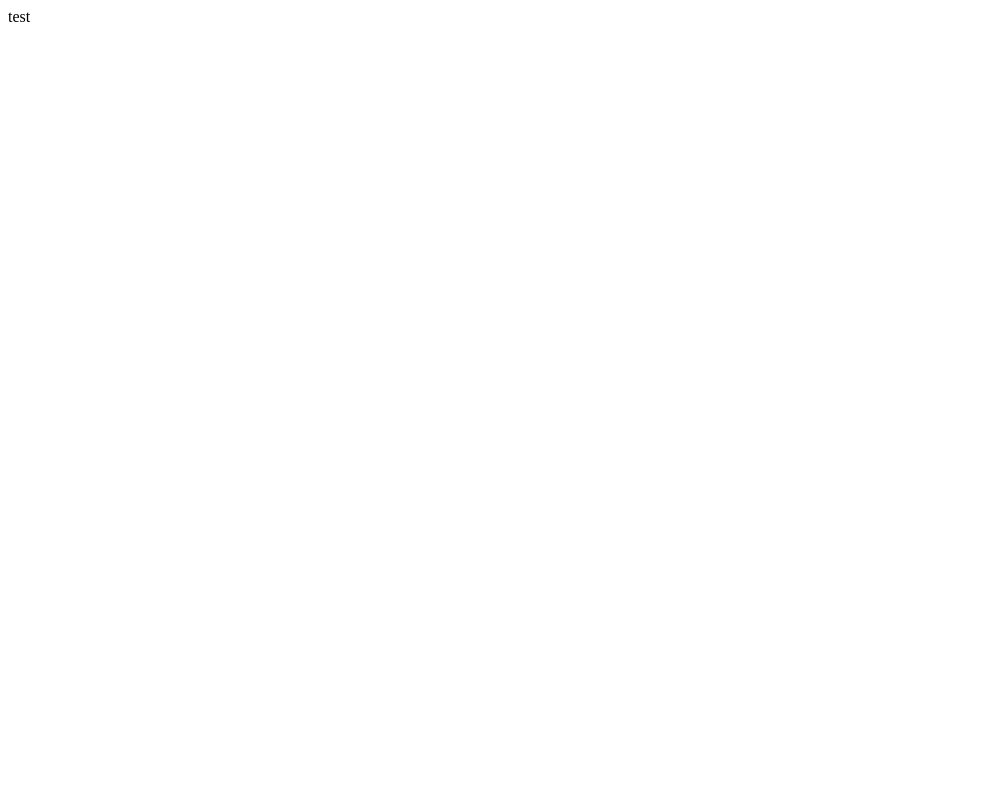
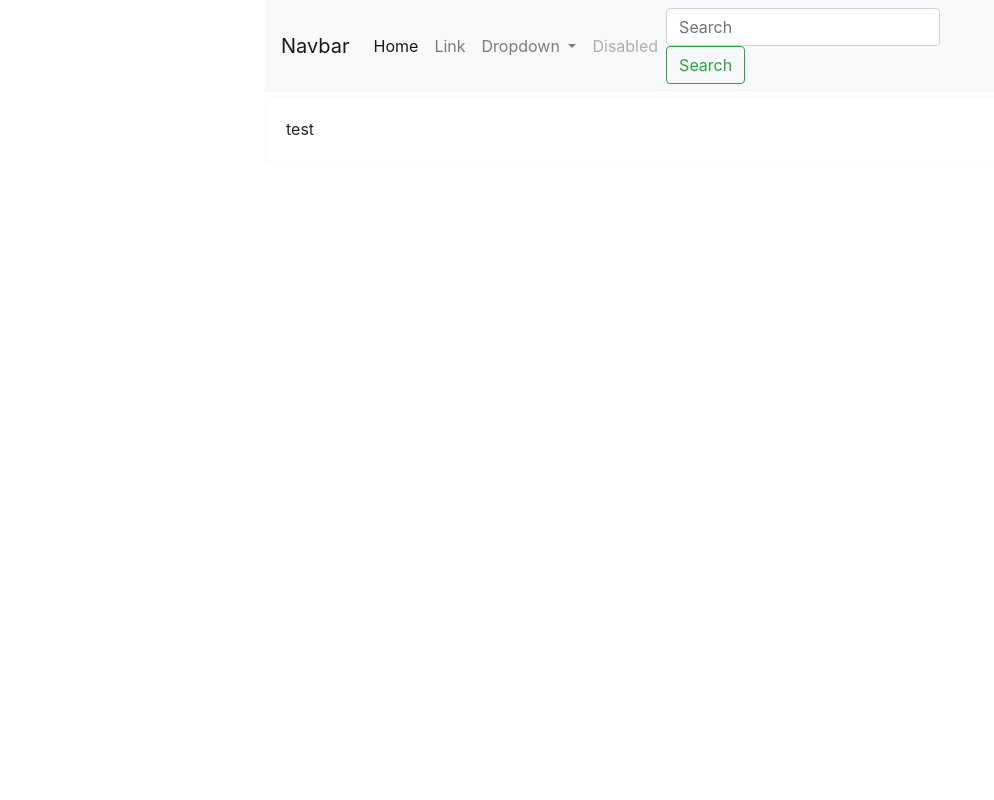
Before and after one commit to Cleveruz/coolcms, a PHP site: page / in a window 1280 px wide. Before the commit the part shown is almost empty. Shown: the whole page, without its empty margins (0-994 px from the left). Run offline with PHP 8.4, Linux system fonts and the light colour scheme.

Commit message:
footer, header, bootstrap

```diff
--- /dev/null
+++ b/footer.php
@@ -0,0 +1,7 @@
+<!-- Optional JavaScript -->
+<!-- jQuery first, then Popper.js, then Bootstrap JS -->
+<script src="https://code.jquery.com/jquery-3.3.1.slim.min.js" integrity="sha384-q8i/X+965DzO0rT7abK41JStQIAqVgRVzpbzo5smXKp4YfRvH+8abtTE1Pi6jizo" crossorigin="anonymous"></script>
+<script src="https://cdnjs.cloudflare.com/ajax/libs/popper.js/1.14.7/umd/popper.min.js" integrity="sha384-UO2eT0CpHqdSJQ6hJty5KVphtPhzWj9WO1clHTMGa3JDZwrnQq4sF86dIHNDz0W1" crossorigin="anonymous"></script>
+<script src="https://stackpath.bootstrapcdn.com/bootstrap/4.3.1/js/bootstrap.min.js" integrity="sha384-JjSmVgyd0p3pXB1rRibZUAYoIIy6OrQ6VrjIEaFf/nJGzIxFDsf4x0xIM+B07jRM" crossorigin="anonymous"></script>
+</body>
+</html>
--- /dev/null
+++ b/header.php
@@ -0,0 +1,58 @@
+<!doctype html>
+<html lang="en">
+<head>
+    <!-- Required meta tags -->
+    <meta charset="utf-8">
+    <meta name="viewport" content="width=device-width, initial-scale=1, shrink-to-fit=no">
+
+    <!-- Bootstrap CSS -->
+    <link rel="stylesheet" href="https://stackpath.bootstrapcdn.com/bootstrap/4.3.1/css/bootstrap.min.css" integrity="sha384-ggOyR0iXCbMQv3Xipma34MD+dH/1fQ784/j6cY/iJTQUOhcWr7x9JvoRxT2MZw1T" crossorigin="anonymous">
+
+    <title>Hello, world!</title>
+
+    <style>
+        body {
+            max-width: 750px;
+            margin: auto;
+        }
+
+    </style>
+</head>
+<body>
+
+
+<nav class="navbar navbar-expand-lg navbar-light bg-light">
+    <a class="navbar-brand" href="#">Navbar</a>
+    <button class="navbar-toggler" type="button" data-toggle="collapse" data-target="#navbarSupportedContent" aria-controls="navbarSupportedContent" aria-expanded="false" aria-label="Toggle navigation">
+        <span class="navbar-toggler-icon"></span>
+    </button>
+
+    <div class="collapse navbar-collapse" id="navbarSupportedContent">
+        <ul class="navbar-nav mr-auto">
+            <li class="nav-item active">
+                <a class="nav-link" href="#">Home <span class="sr-only">(current)</span></a>
+            </li>
+            <li class="nav-item">
+                <a class="nav-link" href="#">Link</a>
+            </li>
+            <li class="nav-item dropdown">
+                <a class="nav-link dropdown-toggle" href="#" id="navbarDropdown" role="button" data-toggle="dropdown" aria-haspopup="true" aria-expanded="false">
+                    Dropdown
+                </a>
+                <div class="dropdown-menu" aria-labelledby="navbarDropdown">
+                    <a class="dropdown-item" href="#">Action</a>
+                    <a class="dropdown-item" href="#">Another action</a>
+                    <div class="dropdown-divider"></div>
+                    <a class="dropdown-item" href="#">Something else here</a>
+                </div>
+            </li>
+            <li class="nav-item">
+                <a class="nav-link disabled" href="#" tabindex="-1" aria-disabled="true">Disabled</a>
+            </li>
+        </ul>
+        <form class="form-inline my-2 my-lg-0">
+            <input class="form-control mr-sm-2" type="search" placeholder="Search" aria-label="Search">
+            <button class="btn btn-outline-success my-2 my-sm-0" type="submit">Search</button>
+        </form>
+    </div>
+</nav>
--- a/index.php
+++ b/index.php
@@ -1,2 +1,13 @@
 <?php
-echo 'test';
+require_once 'header.php';
+?>
+
+
+<div class="card mt-1 border-light">
+    <div class="card-body">
+        test
+    </div>
+</div>
+
+<?php
+require_once 'footer.php';
```
